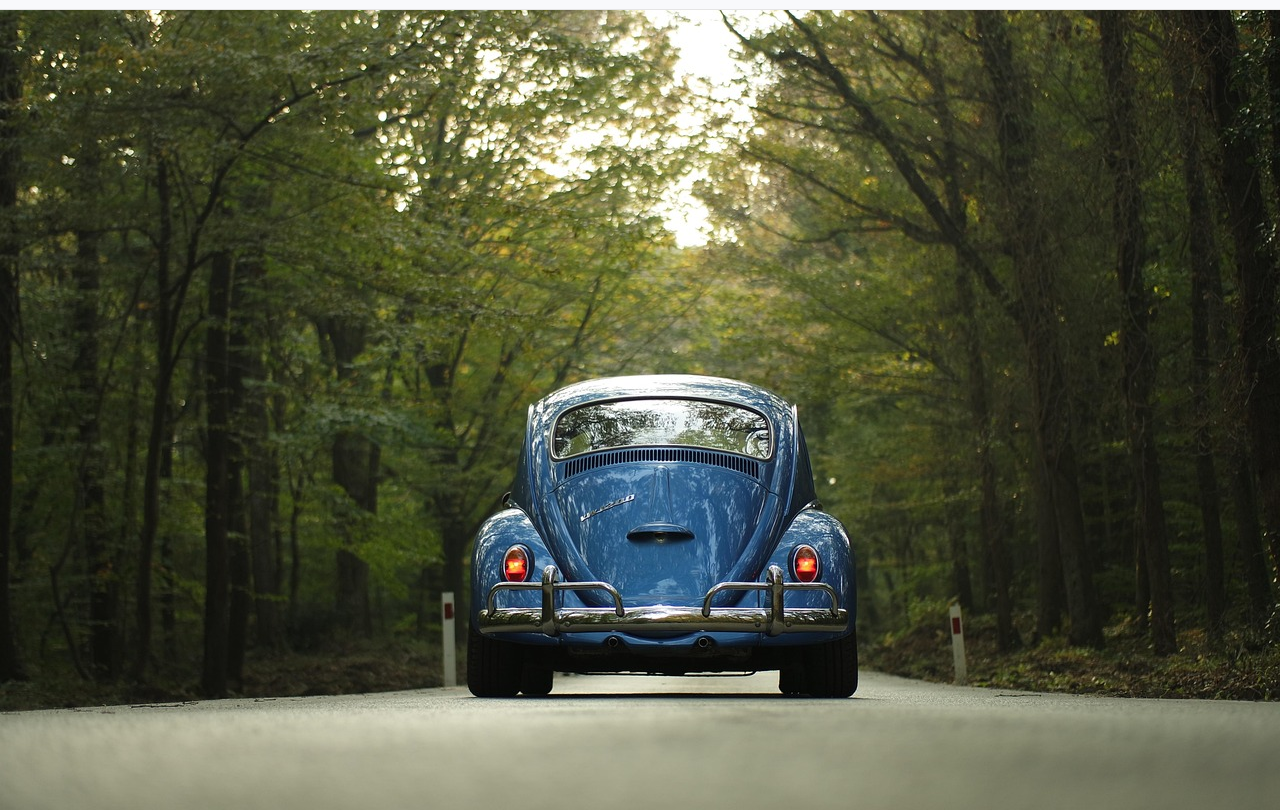
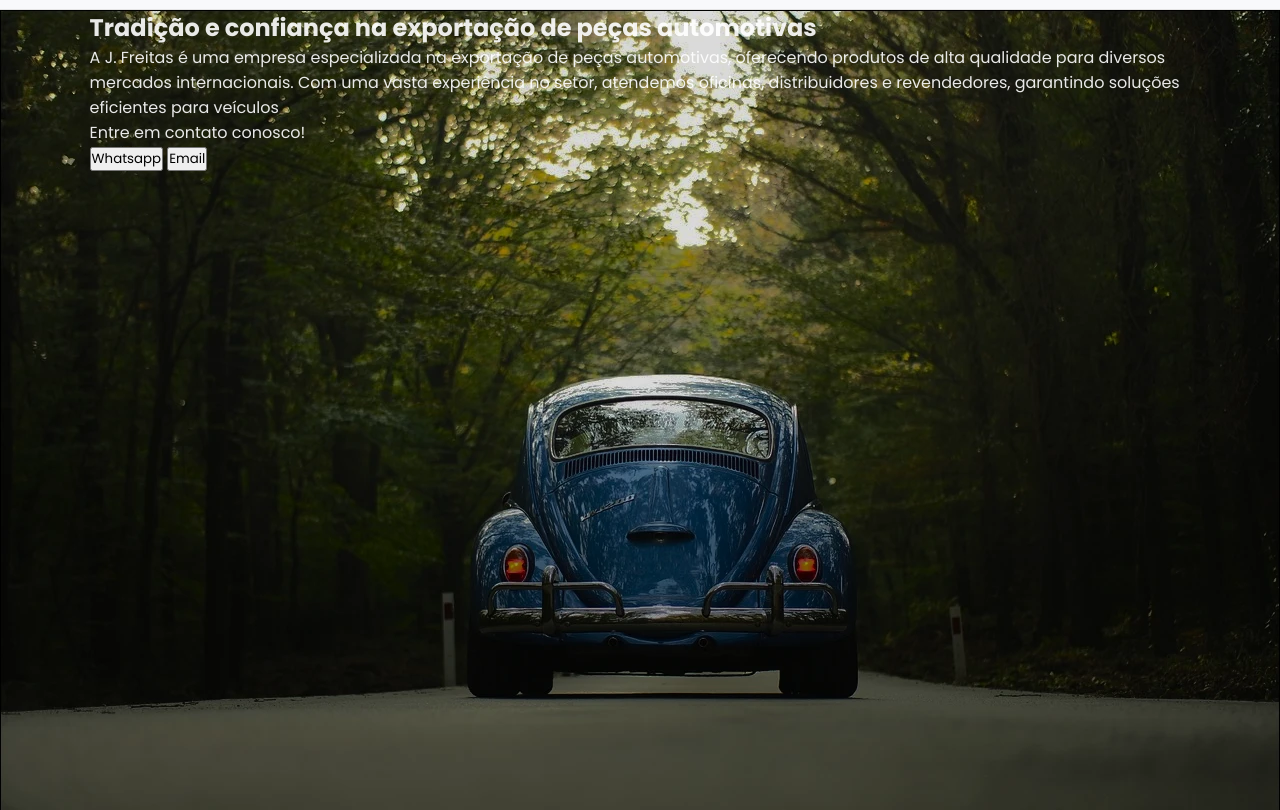
Before and after one commit to andradegui/j-freitas, a plain HTML site: page index.html in a window 1280 px wide. Shown: the part 86-896 px from the top of the page. Drawn offline with Linux system fonts and the light colour scheme.

Commit message:
wip: Colocando conteúdo seção hero

```diff
--- a/index.html
+++ b/index.html
@@ -18,8 +18,8 @@
 
             <!-- Logo -->
             <div class="logo">
-               <a href="index.html"><img src="assets/logo.png" alt="Logo"></a>
-               <h1>J. Freitas</h1>
+                <a href="index.html"><img src="assets/logo.png" alt="Logo"></a>
+                <h1>J. Freitas</h1>
             </div>
 
             <!-- Menu -->
@@ -67,8 +67,23 @@
     <main>
 
         <section class="hero">
+            <div class="">
+                <h2>Tradição e confiança na exportação de peças automotivas</h2>
+                <p>
+                    A J. Freitas é uma empresa especializada na exportação de peças automotivas, oferecendo produtos de
+                    alta qualidade para diversos mercados internacionais. Com uma vasta experiência no setor, atendemos
+                    oficinas, distribuidores e revendedores, garantindo soluções eficientes para veículos
+                </p>
+                <span>Entre em contato conosco!</span>
 
+                <div>
+                    <button class="whatsapp">Whatsapp</button>
+                    <button class="email">Email</button>
+                </div>
+
+            </div>
         </section>
+
     </main>
 
     <script src="navbarResponsiva.js"></script>
--- a/style.css
+++ b/style.css
@@ -138,8 +138,17 @@
   top: 10px;
 }
 
+button {
+    font-family: "Poppins", sans-serif;
+    cursor: pointer;
+}
+
 .hero{
-     background-image: url("assets/hero.jpg");
+  color: rgb(255, 255, 255, 0.9);
+}
+
+.hero {
+  background-image: url("assets/hero.webp");
   background-position: 50% 0%;
   background-size: cover;
   /*view height*/
@@ -151,6 +160,7 @@
   padding: 0 7vw 7vw 7vw;
   /* Se torna referência para as divs filhas */
   position: relative;
+  opacity: 1;
 }
 
 /* Tablet */
```
Also changed, not shown: index-en.html (+8 -0 lines), index-es.html (+8 -0 lines), assets/hero.webp (added). Lines whose indentation alone changed are shown as unchanged.
